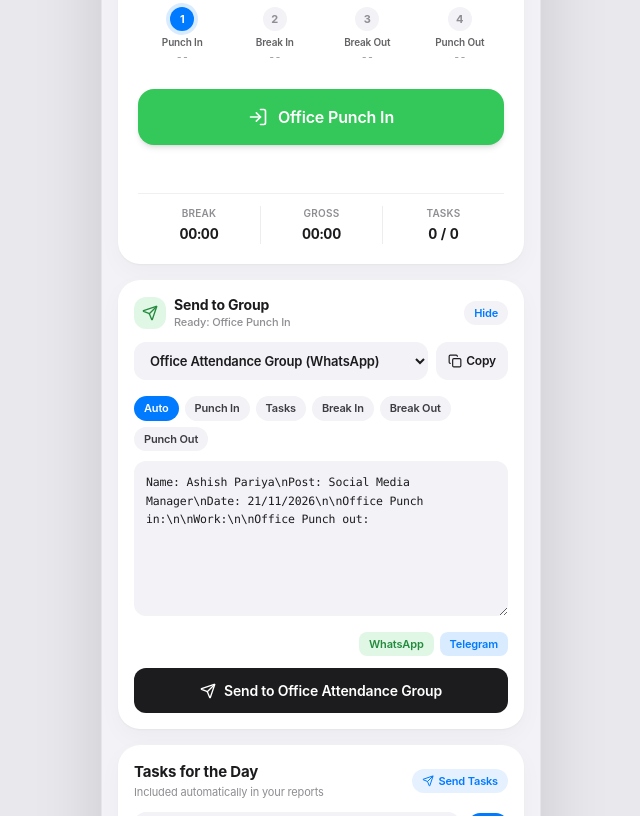
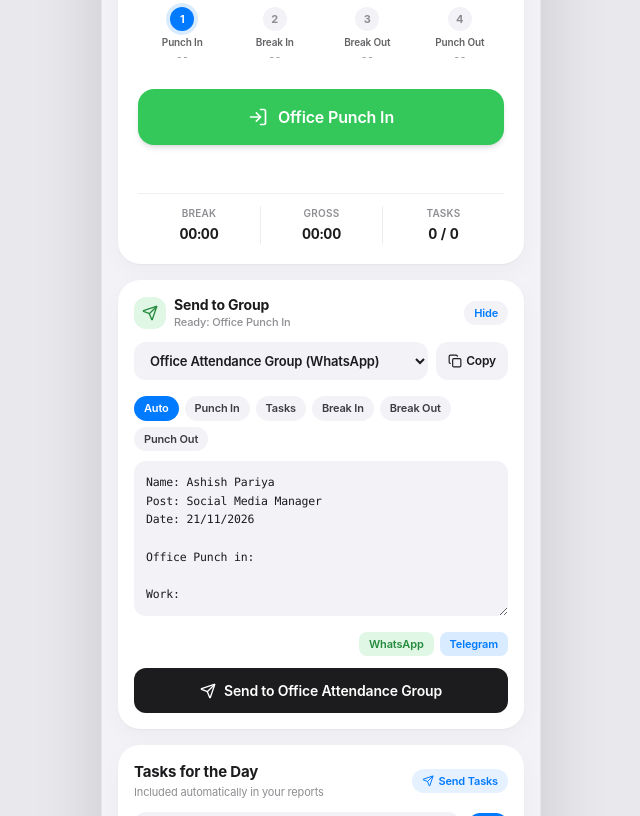
Before and after one commit to ashishpariya007-collab/workpulse, a plain HTML site: page index.html in a window 1280 px wide. Shown: the part 375-1191 px from the top of the page, without its empty margins (319-959 px from the left). Drawn offline with nearby package versions, Linux system fonts and the light colour scheme.

Commit message:
Fix report draft line breaks

```diff
--- a/index.html
+++ b/index.html
@@ -779,7 +779,7 @@
         lines.push('', 'Work:');
         if (t.tasks.length) t.tasks.forEach(task => lines.push(task.text));
         lines.push('', punchOutStr ? `Office Punch out: ${punchOutStr}` : 'Office Punch out:');
-        return lines.join('\\n');        return lines.join('\n');
+        return lines.join('\n');
       }
 
       // ---- Toast ----
```
